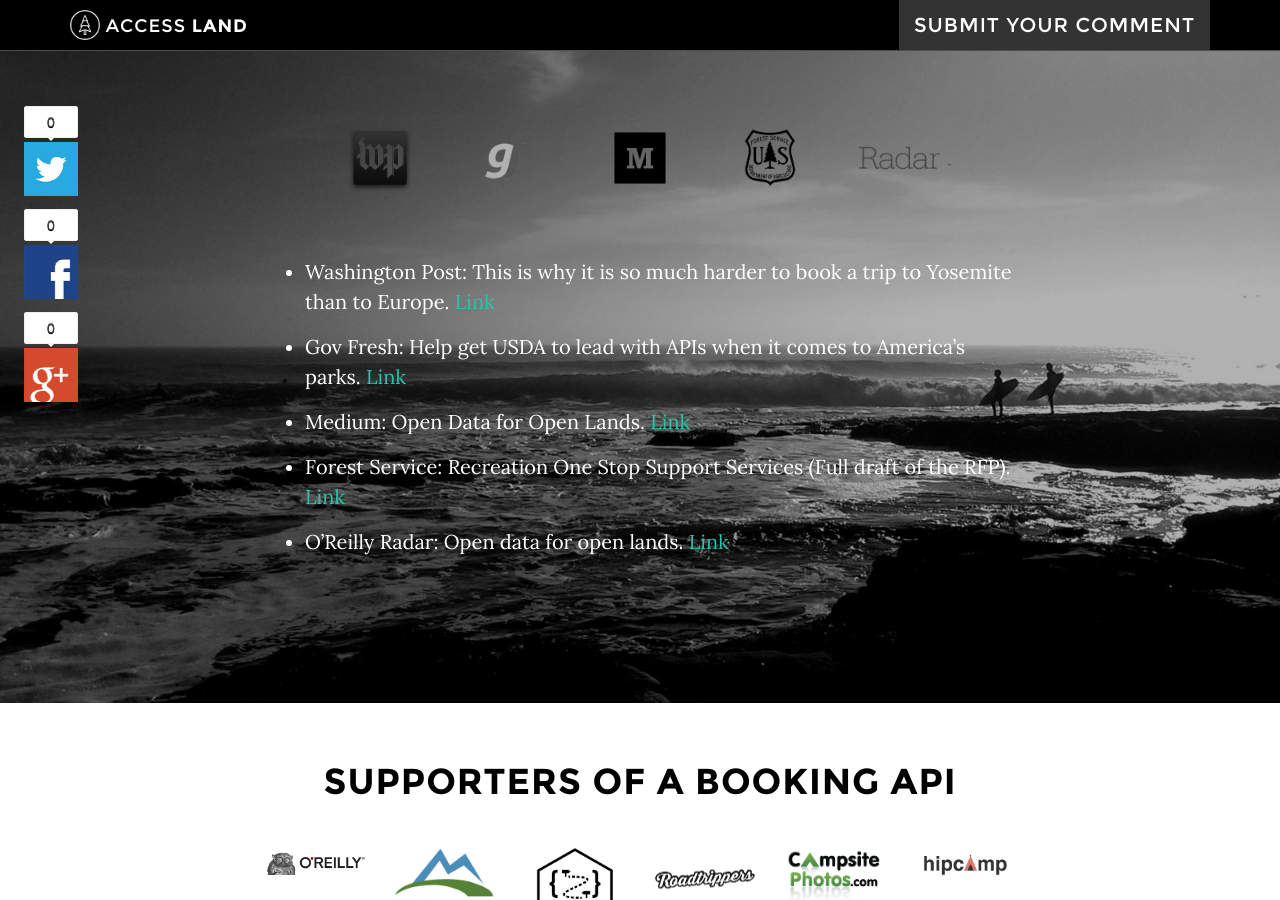
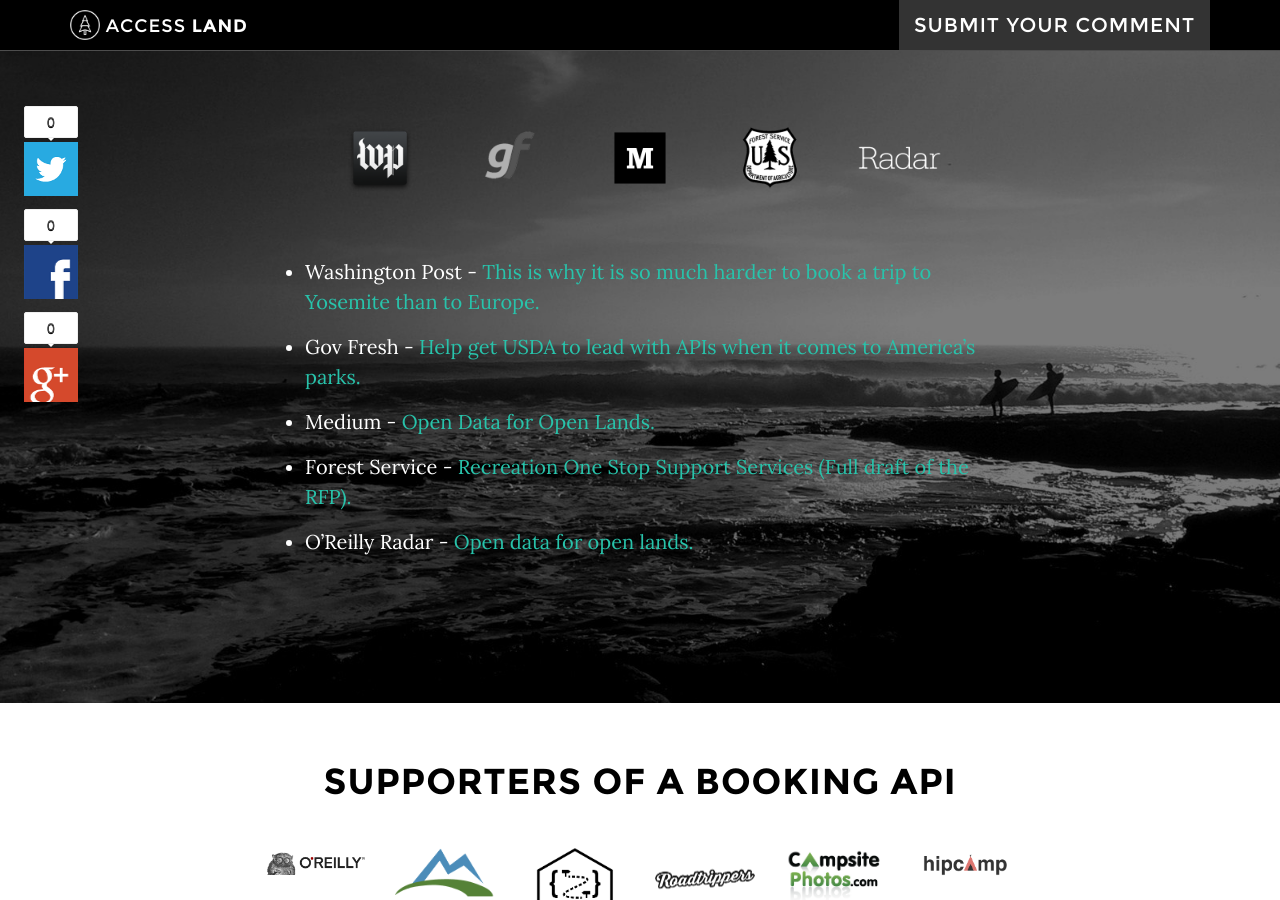
Before and after one commit to mnovinger/accessland.org, a Jekyll site: the page index.html, which Jekyll copies as it is, in a window 1280 px wide and 900 px high, scrolled down 2046 px. Built offline with Jekyll 4.4.1, drawn with Linux system fonts in a browser that asks for light colours.

Commit message:
Change colon to dash, darken background, touch up icons #31

```diff
--- a/index.html
+++ b/index.html
@@ -189,15 +189,15 @@
               </div>
             </div>
             <ul>
-              <li>Washington Post: This is why it is so much harder to book a trip to Yosemite than to Europe. <a href="http://www.washingtonpost.com/blogs/the-switch/wp/2014/10/27/why-is-there-no-travelocity-for-yosemites/">Link</a></li>
+              <li>Washington Post - <a href="http://www.washingtonpost.com/blogs/the-switch/wp/2014/10/27/why-is-there-no-travelocity-for-yosemites/">This is why it is so much harder to book a trip to Yosemite than to Europe.</a></li>
 
-              <li>Gov Fresh: Help get USDA to lead with APIs when it comes to America’s parks. <a href="http://govfresh.com/2014/10/help-get-usda-lead-apis-comes-americas-parks/">Link</a></li>
+              <li>Gov Fresh - <a href="http://govfresh.com/2014/10/help-get-usda-lead-apis-comes-americas-parks/">Help get USDA to lead with APIs when it comes to America’s parks.</a></li>
 
-              <li>Medium: Open Data for Open Lands. <a href="https://medium.com/@alyraz/open-data-for-93af9d3d30aa">Link</a></li>
+              <li>Medium - <a href="https://medium.com/@alyraz/open-data-for-93af9d3d30aa">Open Data for Open Lands.</a></li>
 
-              <li>Forest Service: Recreation One Stop Support Services (Full draft of the RFP). <a href="https://www.fbo.gov/index?s=opportunity&mode=form&id=3c740c1e5b809e5ecd99a4cf8a0467b3&tab=core&_cview=0">Link</a></li>
+              <li>Forest Service - <a href="https://www.fbo.gov/index?s=opportunity&mode=form&id=3c740c1e5b809e5ecd99a4cf8a0467b3&tab=core&_cview=0">Recreation One Stop Support Services (Full draft of the RFP).</a></li>
 
-              <li>O’Reilly Radar: Open data for open lands. <a href="http://radar.oreilly.com/2014/10/open-data-for-open-lands.html">Link</a></li>
+              <li>O’Reilly Radar - <a href="http://radar.oreilly.com/2014/10/open-data-for-open-lands.html">Open data for open lands.</a></li>
             </ul>
           </div>
         </div>
```
Also changed, not shown: img/press-bg.jpg, img/press/forestservice.png, img/press/medium_logo.png, img/press/radar.png, img/press/the-washington-post.png.
